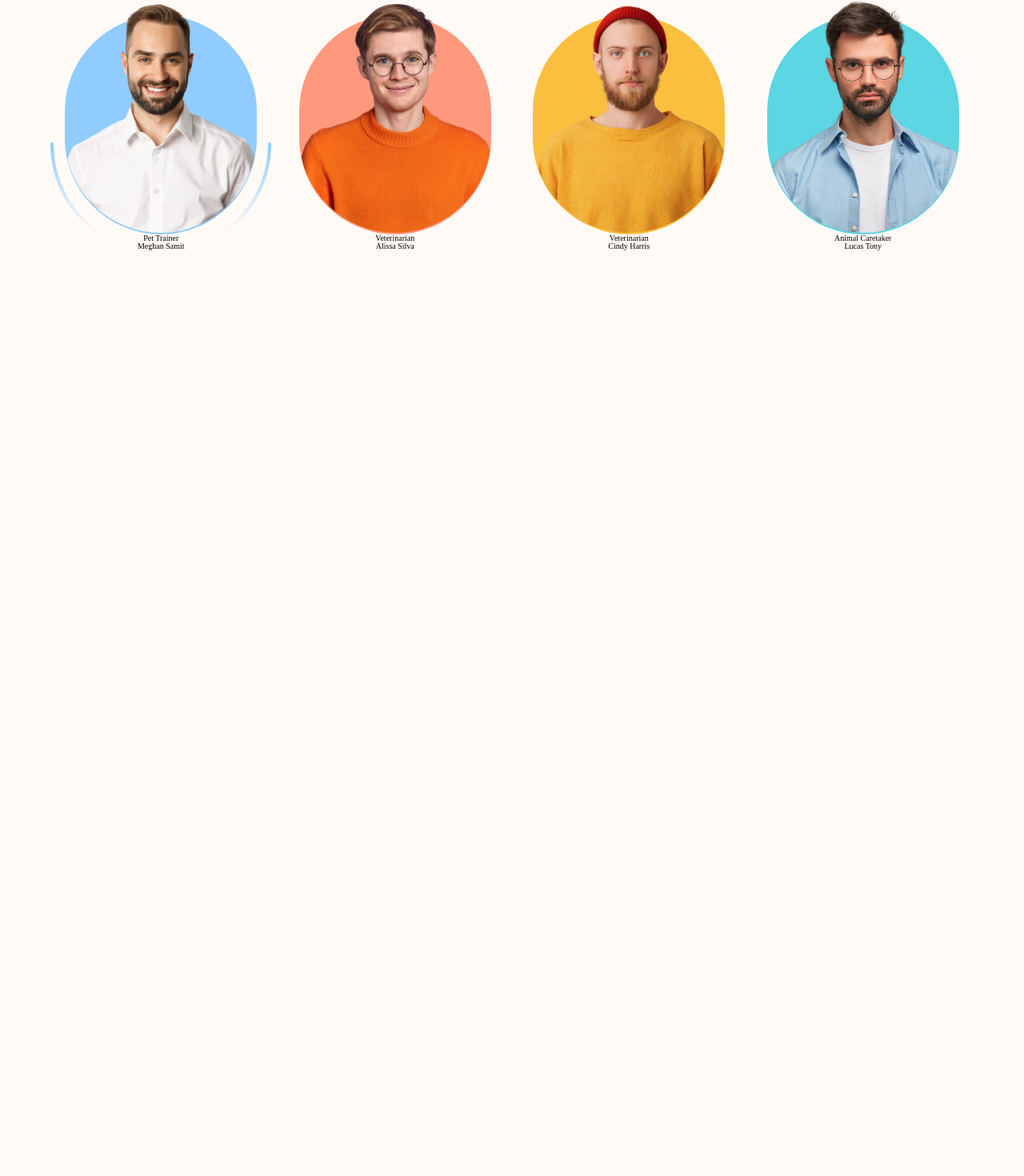
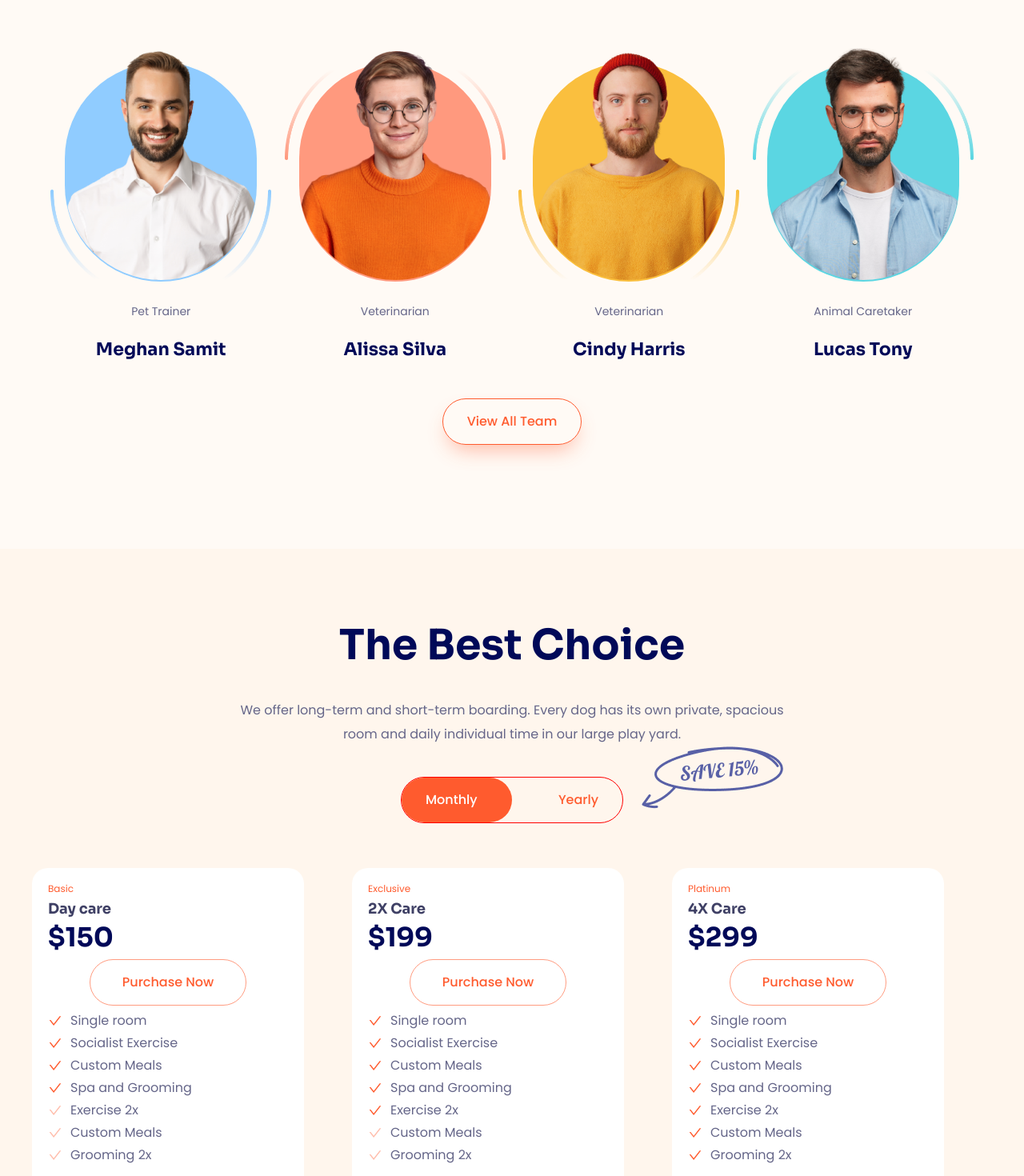
Before and after one commit to dngocson/ProjectHTML2, a React (Vite) app in the folder projectHTML/: page / in a window 1280 px wide. Shown: the part 3540-5010 px from the top of the page at 80% size. Built offline with nearby package versions, Linux system fonts and the light colour scheme.

Commit message:
add Pricing
added HTML and CSS for pricing secion

```diff
--- a/projectHTML/src/App.jsx
+++ b/projectHTML/src/App.jsx
@@ -4,6 +4,7 @@ import Header from "./components/Header";
 import About from "./components/About";
 import Service from "./components/Service";
 import Employee from "./components/Employee";
+import Pricing from "./components/Pricing";
 function App() {
   return (
     <div>
@@ -13,6 +14,7 @@ function App() {
         <About />
         <Service />
         <Employee />
+        <Pricing />
       </main>
     </div>
   );
--- a/projectHTML/src/components/Employee.jsx
+++ b/projectHTML/src/components/Employee.jsx
@@ -3,10 +3,6 @@ import E1 from "../assets/Employee2/E1.png";
 import E2 from "../assets/Employee2/E2.png";
 import E3 from "../assets/Employee2/E3.png";
 import E4 from "../assets/Employee2/E4.png";
-// import D1 from "../assets/Employee2/decor1.png";
-// import D2 from "../assets/Employee2/decor2.png";
-// import D3 from "../assets/Employee2/deocor3.png";
-// import D4 from "../assets/Employee2/decor4.png";
 const Employee = () => {
   return (
     <section className={style.container}>
@@ -51,6 +47,9 @@ const Employee = () => {
             <p className={style.card_name}>Lucas Tony</p>
           </div>
         </div>
+        <a href="#!" className={style.employee_link}>
+          View All Team
+        </a>
       </div>
     </section>
   );
--- a/projectHTML/src/components/Employee.module.scss
+++ b/projectHTML/src/components/Employee.module.scss
@@ -6,11 +6,9 @@
   display: flex;
   flex-direction: column;
   align-items: center;
-  height: 5000px;
   margin: 0 auto;
   width: 117rem;
   max-width: calc(100% - 4.8rem);
-
   &_desc {
     padding-top: 12rem;
     font-family: "Sora";
@@ -29,10 +27,26 @@
     line-height: 6.2rem;
     color: #000958;
   }
+  &_link {
+    font-family: "Poppins";
+    font-style: normal;
+    font-weight: 500;
+    font-size: 1.6rem;
+    line-height: 1.6rem;
+    text-align: center;
+    color: #ff5b2e;
+    padding: 2rem 3rem;
+    margin-top: 5rem;
+    border: 1px solid #ff5b2e;
+    box-shadow: 0px 1.3rem 2.6rem -0.8rem rgba(255, 91, 46, 0.42);
+    border-radius: 3.1rem;
+    text-align: center;
+  }
 }
 .cards {
   display: grid;
   grid-template-columns: repeat(4, 1fr);
+  margin-top: 5.9rem;
   width: 100%;
   align-content: center;
 }
@@ -55,10 +69,29 @@
   flex-direction: column;
   justify-content: center;
   align-items: center;
+  gap: 3rem;
   &_img {
     width: 24rem;
     height: 29rem;
     border-radius: inherit;
+  }
+  &_title {
+    font-family: "Poppins";
+    font-style: normal;
+    font-weight: 400;
+    font-size: 1.4rem;
+    line-height: 1.4rem;
+    text-align: center;
+    color: #656689;
+  }
+  &_name {
+    font-family: "Sora";
+    font-style: normal;
+    font-weight: 600;
+    font-size: 2.2rem;
+    line-height: 2.2rem;
+    text-align: center;
+    color: #000958;
   }
 }
 .card_wraper_first::before {
@@ -79,11 +112,10 @@
 .card_wraper_first::after {
   background-image: url(../assets/Employee2/decor1.png);
   position: absolute;
-
   bottom: 0;
   left: 50%;
   transform: translateX(-50%);
-  width: calc(100% + 36px);
+  width: calc(100% + 3.6rem);
   z-index: 100;
   background-repeat: no-repeat;
   background-position: bottom;
@@ -93,12 +125,45 @@
 }
 
 .card_wraper_second::after {
-  background-color: #ff997e;
+  background-image: url(../assets/Employee2/decor2.png);
+  position: absolute;
+  bottom: 52%;
+  left: 50%;
+  transform: translateX(-50%);
+  width: calc(100% + 3.6rem);
+  z-index: 100;
+  background-repeat: no-repeat;
+  background-position: bottom;
+  background-size: 100%;
+  height: 100%;
+  content: "";
 }
 
 .card_wraper_third::after {
-  background-color: #fabf3e;
+  background-image: url(../assets/Employee2/deocor3.png);
+  position: absolute;
+  bottom: 0;
+  left: 50%;
+  transform: translateX(-50%);
+  width: calc(100% + 3.6rem);
+  z-index: 100;
+  background-repeat: no-repeat;
+  background-position: bottom;
+  background-size: 100%;
+  height: 100%;
+  content: "";
 }
 .card_wraper_fourth::after {
-  background-color: #5bd6e2;
+  background-image: url(../assets/Employee2/decor4.png);
+  position: absolute;
+  bottom: 52%;
+  left: 50%;
+  transform: translateX(-50%);
+  width: calc(100% + 3.6rem);
+  z-index: 100;
+  background-repeat: no-repeat;
+  background-position: bottom;
+  background-size: 100%;
+  height: 100%;
+  content: "";
 }
--- /dev/null
+++ b/projectHTML/src/components/Pricing.jsx
@@ -0,0 +1,124 @@
+import style from "./Pricing.module.scss";
+import saleoff from "../assets/pricing/Vector 13.png";
+import { AiOutlineCheck } from "react-icons/ai";
+const Pricing = () => {
+  return (
+    <section className={style.pricing}>
+      <div className={style.pricing__container}>
+        <h2 className={style.pricing__heading}>The Best Choice</h2>
+        <p className={style.pricing__desc}>
+          We offer long-term and short-term boarding. Every dog has its own
+          private, spacious room and daily individual time in our large play
+          yard.
+        </p>
+        <div className={style.pricing__switch_swap}>
+          <div className={style.pricing__switch_inner}>
+            <div className={style.pricing__switch}>
+              <input
+                type="checkbox"
+                name=""
+                id="pricing-switch"
+                className={style.pricing__switch_input}
+                hidden
+              />
+              <label
+                htmlFor="pricing-switch"
+                className={style.pricing__switch_label}
+              >
+                <span className={style.pricing__switch_value}>Monthly</span>
+                <span className={style.pricing__switch_value}>Yearly</span>
+              </label>
+            </div>
+            <img src={saleoff} alt="" className={style.pricing__sale_off} />
+          </div>
+        </div>
+        <div>
+          <ul className={style.cardContainer}>
+            {CardData.map((card) => (
+              <PricingCard
+                key={card.id}
+                type={card.type}
+                daycare={card.daycare}
+                price={card.price}
+                service={card.service}
+              />
+            ))}
+          </ul>
+        </div>
+      </div>
+    </section>
+  );
+};
+
+export default Pricing;
+
+const CardData = [
+  {
+    id: 1,
+    type: "Basic",
+    daycare: "Day care",
+    price: "$150",
+    service: [
+      { id: 1, name: "Single room", avaiable: true },
+      { id: 2, name: "Socialist Exercise", avaiable: true },
+      { id: 3, name: "Custom Meals", avaiable: true },
+      { id: 4, name: "Spa and Grooming", avaiable: true },
+      { id: 5, name: "Exercise 2x", avaiable: false },
+      { id: 6, name: "Custom Meals", avaiable: false },
+      { id: 7, name: "Grooming 2x", avaiable: false },
+    ],
+  },
+  {
+    id: 2,
+    type: "Exclusive",
+    daycare: "2X Care",
+    price: "$199",
+    service: [
+      { id: 1, name: "Single room", avaiable: true },
+      { id: 2, name: "Socialist Exercise", avaiable: true },
+      { id: 3, name: "Custom Meals", avaiable: true },
+      { id: 4, name: "Spa and Grooming", avaiable: true },
+      { id: 5, name: "Exercise 2x", avaiable: true },
+      { id: 6, name: "Custom Meals", avaiable: false },
+      { id: 7, name: "Grooming 2x", avaiable: false },
+    ],
+  },
+  {
+    id: 3,
+    type: "Platinum",
+    daycare: "4X Care",
+    price: "$299",
+    service: [
+      { id: 1, name: "Single room", avaiable: true },
+      { id: 2, name: "Socialist Exercise", avaiable: true },
+      { id: 3, name: "Custom Meals", avaiable: true },
+      { id: 4, name: "Spa and Grooming", avaiable: true },
+      { id: 5, name: "Exercise 2x", avaiable: true },
+      { id: 6, name: "Custom Meals", avaiable: true },
+      { id: 7, name: "Grooming 2x", avaiable: true },
+    ],
+  },
+];
+
+export const PricingCard = ({ type, daycare, price, service }) => {
+  console.log(service);
+  return (
+    <li>
+      <div className={style.card}>
+        <p className={style.card_type}>{type}</p>
+        <p className={style.card_daycare}>{daycare}</p>
+        <p className={style.card_price}>{price}</p>
+        <a className={style.card_link}>Purchase Now</a>
+        {service.map((item) => (
+          <div className={style.card_feature} key={item.id}>
+            <AiOutlineCheck
+              color={item.avaiable ? "#FF5B2E" : "rgba(255, 91, 46, 0.4)"}
+              size={18}
+            />
+            <p className={style.card_feature_name}>{item.name}</p>
+          </div>
+        ))}
+      </div>
+    </li>
+  );
+};
--- /dev/null
+++ b/projectHTML/src/components/Pricing.module.scss
@@ -0,0 +1,160 @@
+.pricing {
+  background-color: #fff6ed;
+  margin-top: 13rem;
+  padding-bottom: 5rem;
+  &__heading {
+    padding-top: 9rem;
+    font-family: "Sora";
+    font-style: normal;
+    font-weight: 700;
+    font-size: 5.2rem;
+    line-height: 6.2rem;
+    text-align: center;
+    color: #000958;
+    padding-bottom: 3.5rem;
+  }
+  &__desc {
+    font-family: "Poppins";
+    font-style: normal;
+    font-weight: 400;
+    font-size: 1.6rem;
+    line-height: 3rem;
+    text-align: center;
+    color: #656689;
+    width: 70.9rem;
+    height: 6rem;
+    margin-left: auto;
+    margin-right: auto;
+  }
+  &__switch_label {
+    width: 27.6rem;
+    height: 5.6rem;
+    border: 1px solid red;
+    border-radius: 99rem;
+    display: flex;
+    align-items: center;
+    justify-content: space-between;
+    position: relative;
+    user-select: none;
+    &::before {
+      content: "";
+      position: absolute;
+      width: 50%;
+      height: 100%;
+      background-color: #ff5b2e;
+      border-radius: inherit;
+      top: 0;
+      left: 0;
+    }
+  }
+  &__switch_value {
+    font-family: "Poppins";
+    font-style: normal;
+    font-weight: 500;
+    font-size: 1.6rem;
+    line-height: 1.6rem;
+    text-align: center;
+    color: white;
+    z-index: 1;
+    padding: 0 3rem;
+  }
+  &__switch_swap {
+    display: flex;
+    justify-content: center;
+  }
+  &__switch_input:checked + .pricing__switch_label::before {
+    left: auto;
+    right: 0;
+  }
+
+  &__switch_input:not(:checked)
+    + .pricing__switch_label
+    .pricing__switch_value:nth-of-type(2) {
+    color: #ff5b2e;
+  }
+  &__switch_input:checked
+    + .pricing__switch_label
+    .pricing__switch_value:nth-of-type(1) {
+    color: #ff5b2e;
+  }
+  &__switch {
+    margin-top: 3.8rem;
+  }
+  &__switch_inner {
+    position: relative;
+  }
+  &__sale_off {
+    position: absolute;
+    top: 0;
+    right: -20rem;
+  }
+}
+.cardContainer {
+  display: grid;
+  grid-template-columns: 1fr 1fr 1fr;
+  margin: 5.6rem auto;
+  max-width: 120rem;
+}
+
+.card {
+  padding: 2rem;
+  width: 30rem;
+  height: 40rem;
+  background: #ffffff;
+  border-radius: 2rem;
+  padding-top: 2rem;
+  display: flex;
+  flex-direction: column;
+  gap: 1rem;
+  &_type {
+    font-family: "Poppins";
+    font-style: normal;
+    font-weight: 400;
+    font-size: 1.2rem;
+    line-height: 1.2rem;
+    color: #ff5b2e;
+  }
+  &_daycare {
+    font-family: "Sora";
+    font-style: normal;
+    font-weight: 600;
+    font-size: 1.8rem;
+    line-height: 1.8rem;
+    color: #3f4065;
+  }
+  &_price {
+    font-family: "Sora";
+    font-style: normal;
+    font-weight: 700;
+    font-size: 3.3rem;
+    line-height: 3.4rem;
+    color: #000958;
+  }
+  &_feature {
+    display: flex;
+    align-items: center;
+    gap: 1rem;
+    &_name {
+      font-family: "Poppins";
+      font-style: normal;
+      font-weight: 400;
+      font-size: 1.6rem;
+      line-height: 1.6rem;
+      color: #656689;
+    }
+  }
+  &_link {
+    text-align: center;
+    align-self: center;
+    padding: 2rem 4rem;
+    display: block;
+    border: 1px solid rgba(255, 91, 46, 0.6);
+    border-radius: 4rem;
+    font-family: "Poppins";
+    font-style: normal;
+    font-weight: 500;
+    font-size: 1.6rem;
+    line-height: 1.6rem;
+    color: #ff5b2e;
+  }
+}
```
Also changed, not shown: projectHTML/src/assets/pricing/Vector 13.png (added).
